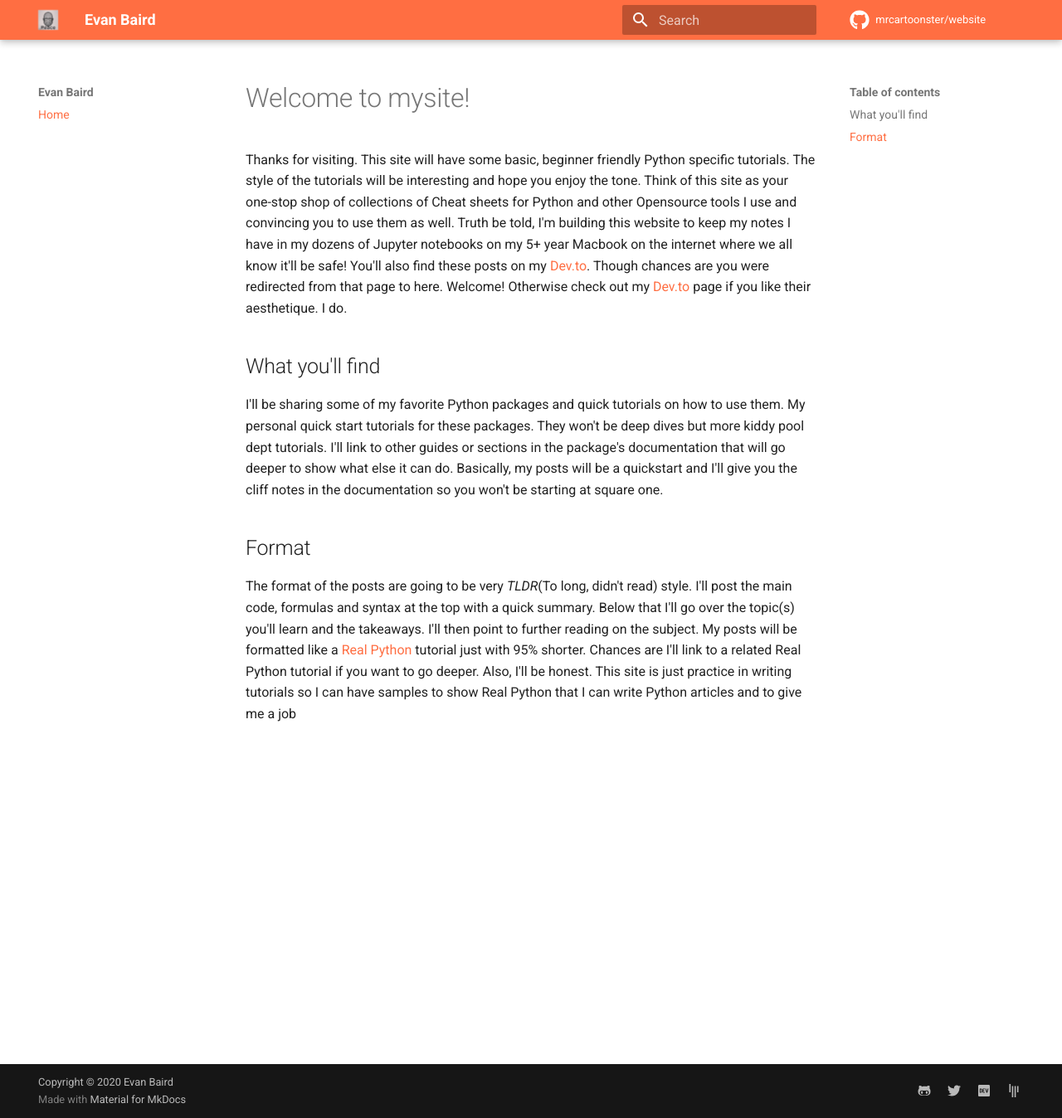
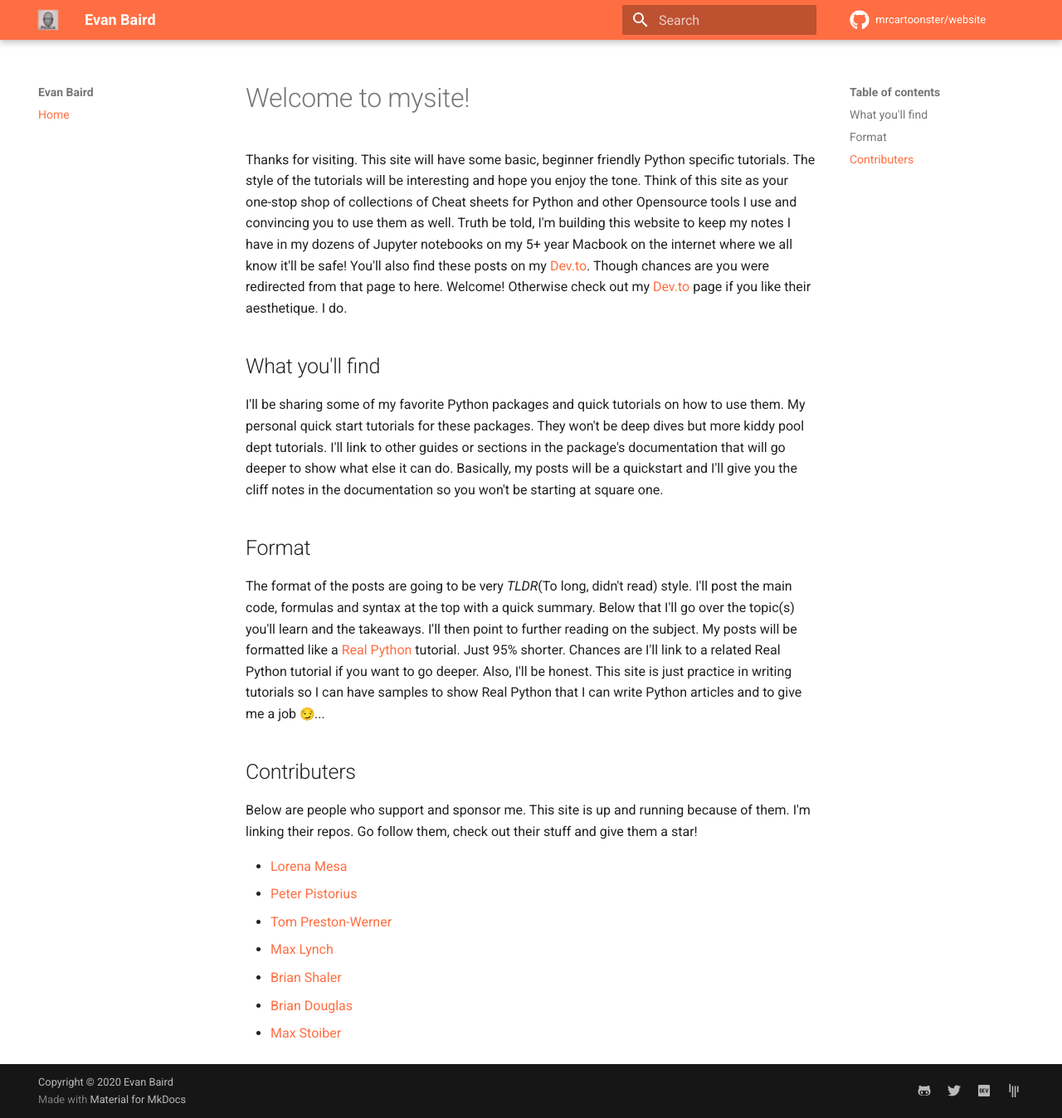
Before and after one commit to mrcartoonster/website, an MkDocs documentation site: the page built from docs/index.md, in a window 1280 px wide and 1348 px high. Shown: the whole window at 83% size. Built offline with MkDocs 1.6.1 and Material for MkDocs 9.7.7, drawn with Linux system fonts in a browser that asks for light colours; emoji names are drawn with the system emoji font; comment, search, counter and statistics services are not loaded.

Commit message:
📦 NEW: more additions

```diff
--- a/docs/index.md
+++ b/docs/index.md
@@ -23,8 +23,23 @@ The format of the posts are going to be very *TLDR*(To long, didn't read)
 style. I'll post the main code, formulas and syntax at the top with a quick
 summary. Below that I'll go over the topic(s) you'll learn and the takeaways.
 I'll then point to further reading on the subject. My posts will be formatted
-like a [Real Python](https://realpython.com/) tutorial just with 95% shorter.
+like a [Real Python](https://realpython.com/) tutorial. Just 95% shorter.
 Chances are I'll link to a related Real Python tutorial if you want to go
 deeper. Also, I'll be honest. This site is just practice in writing tutorials
 so I can have samples to show Real Python that I can write Python articles and
-to give me a job
+to give me a job :smirk:...
+
+
+## Contributers
+
+Below are people who support and sponsor me. This site is up and running
+because of them. I'm linking their repos. Go follow them, check out their stuff
+and give them a star!
+
+* [Lorena Mesa](https://github.com/lorenanicole)
+* [Peter Pistorius](https://github.com/peterp)
+* [Tom Preston-Werner](https://github.com/mojombo)
+* [Max Lynch](https://github.com/mlynch)
+* [Brian Shaler](https://github.com/brianshaler)
+* [Brian Douglas](https://github.com/bdougie)
+* [Max Stoiber](https://github.com/mxstbr)
```
